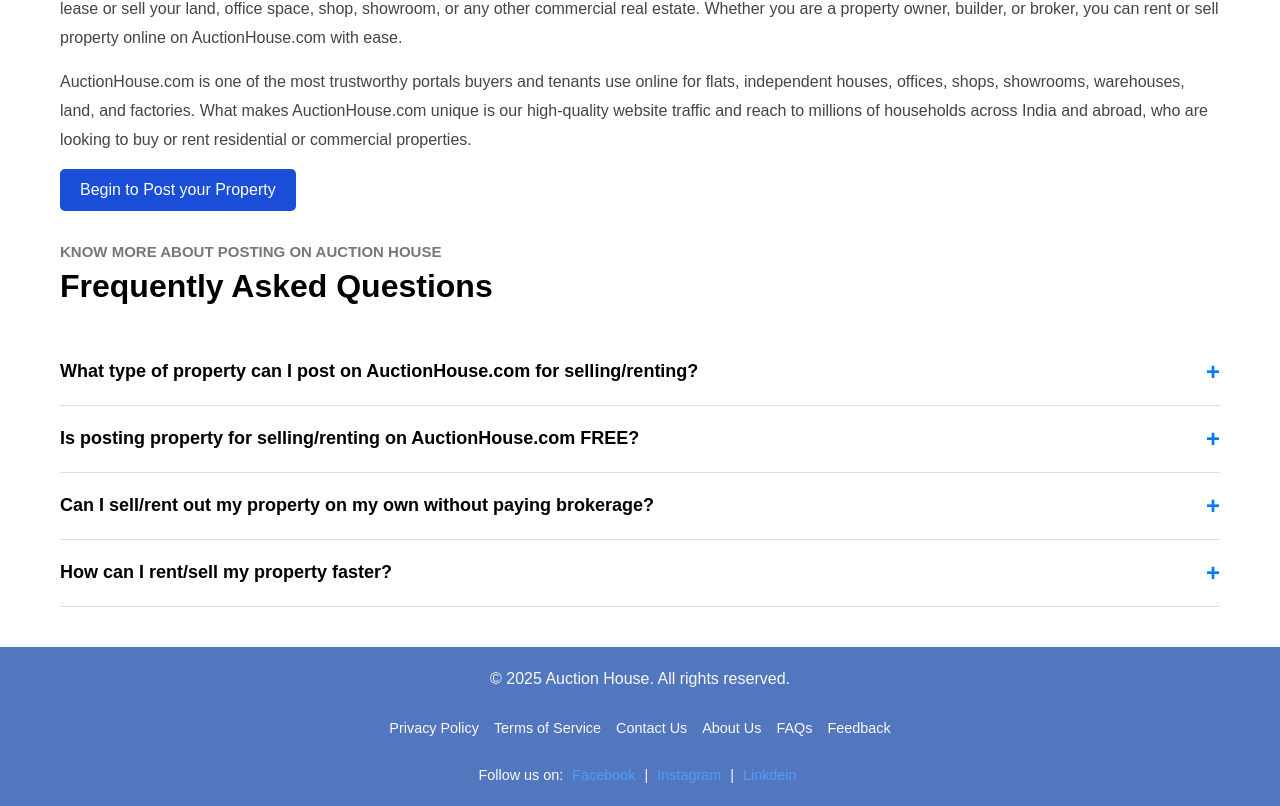
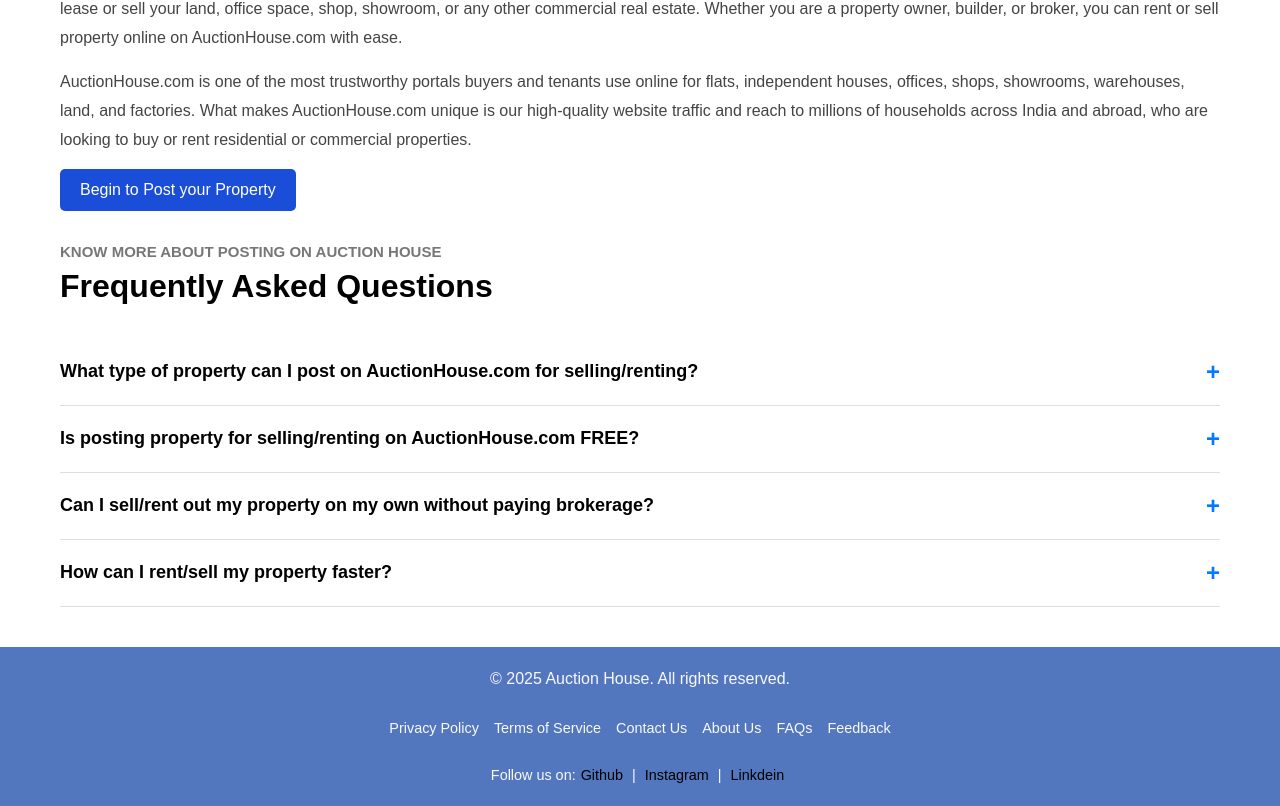
Before and after one commit to Yash990-bit/EstateEdge, a React (Vite) app: page /sell in a window 1280 px wide. Shown: the part 2289-3095 px from the top of the page. Built offline with nearby package versions, Linux system fonts and the light colour scheme.

Commit message:
add hover

```diff
--- a/src/App.css
+++ b/src/App.css
@@ -85,6 +85,14 @@
   box-shadow: 0 4px 12px rgba(0, 0, 0, 0.1);
 }
 
+.off-video video:hover {
+  transform: scale(1.05);
+}
+
+.off-video video {
+  transition: transform 0.3s ease;
+}
+
 .off-text,
 .become,
 .global {
@@ -120,10 +128,25 @@
   border-radius: 8px;
 }
 
+.become-image:hover img {
+  transform: scale(1.05);
+}
+
+.become-image img {
+  transition: transform 0.3s ease;
+}
+
+.globe-image:hover img {
+  transform: scale(1.05);
+}
+
+.globe-image img{
+  transition: transform 0.3s ease;
+}
+
 .globe-image {
   margin-left: 0;
 }
-
 
 .Image-section,
 .Img-section {
--- a/src/assets/components/Navbar.jsx
+++ b/src/assets/components/Navbar.jsx
@@ -21,11 +21,10 @@
 
         <div className={`nav-links ${menuOpen ? "active" : ""}`}>
           <a href="/">Home</a>
-          {/* <Link to="/auctions">Auctions</Link> */}
           <a href="/about">About Us</a>
           <a href="/auctions">Auctions</a>
           <a href="/sell">Sell Property</a>
-          <a href="www.linkedin.com/in/yash-raghubanshi-ba9ba630b">Contact</a>
+          <a href="/contact">Contact</a>
 
           <div className="search-bar">
             <i className="fas fa-search"></i>
--- a/src/assets/components/Sell.css
+++ b/src/assets/components/Sell.css
@@ -522,7 +522,7 @@
   }
 
   .feed-note a {
-    color: #4e9cfa;
+    color:#000000;
     margin: 0 5px;
     text-decoration: none;
     transition: color 0.3s;
--- a/src/assets/components/Sell.jsx
+++ b/src/assets/components/Sell.jsx
@@ -234,7 +234,7 @@
         <li><a href="#">Feedback</a></li>
       </ul>
       <p className="feed-note">Follow us on:
-      <a href="#"> Facebook</a> | <a href="https://www.instagram.com/whyash7/">Instagram</a> | <a href="https://www.linkedin.com/in/yash-raghubanshi-ba9ba630b">Linkdein</a>
+      <a href="https://github.com/Yash990-bit">Github</a> | <a href="https://www.instagram.com/whyash7/">Instagram</a> | <a href="https://www.linkedin.com/in/yash-raghubanshi-ba9ba630b">Linkdein</a>
       </p>
     </div>
   </footer>
```
